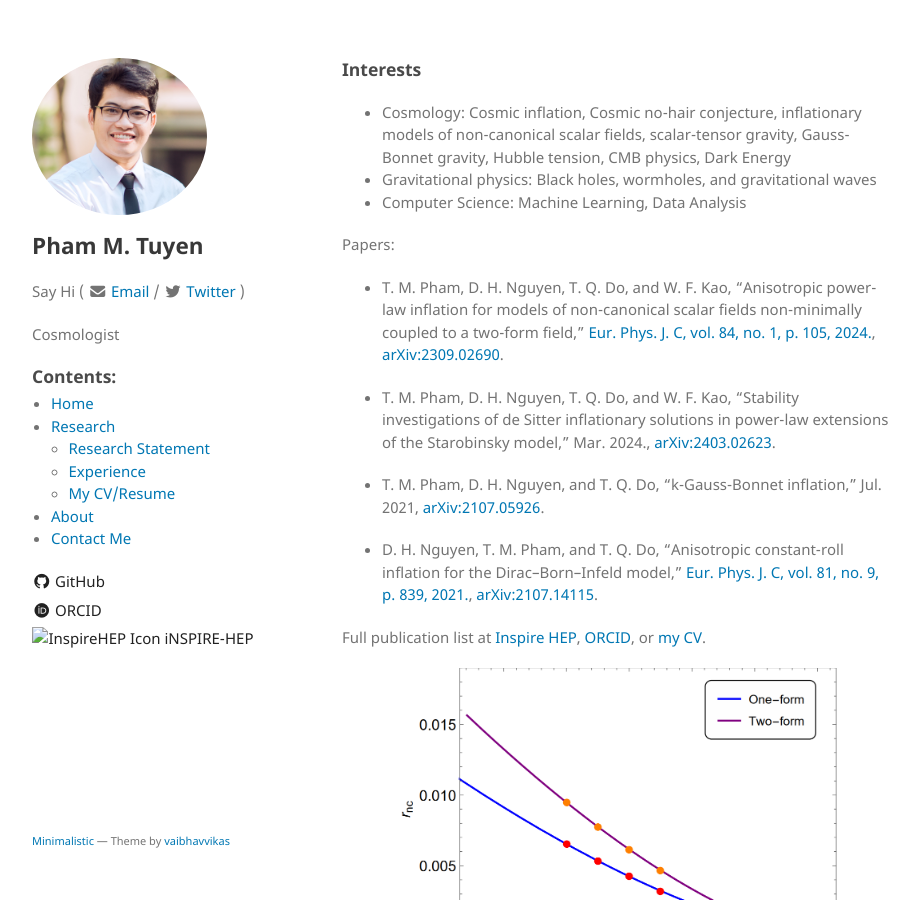
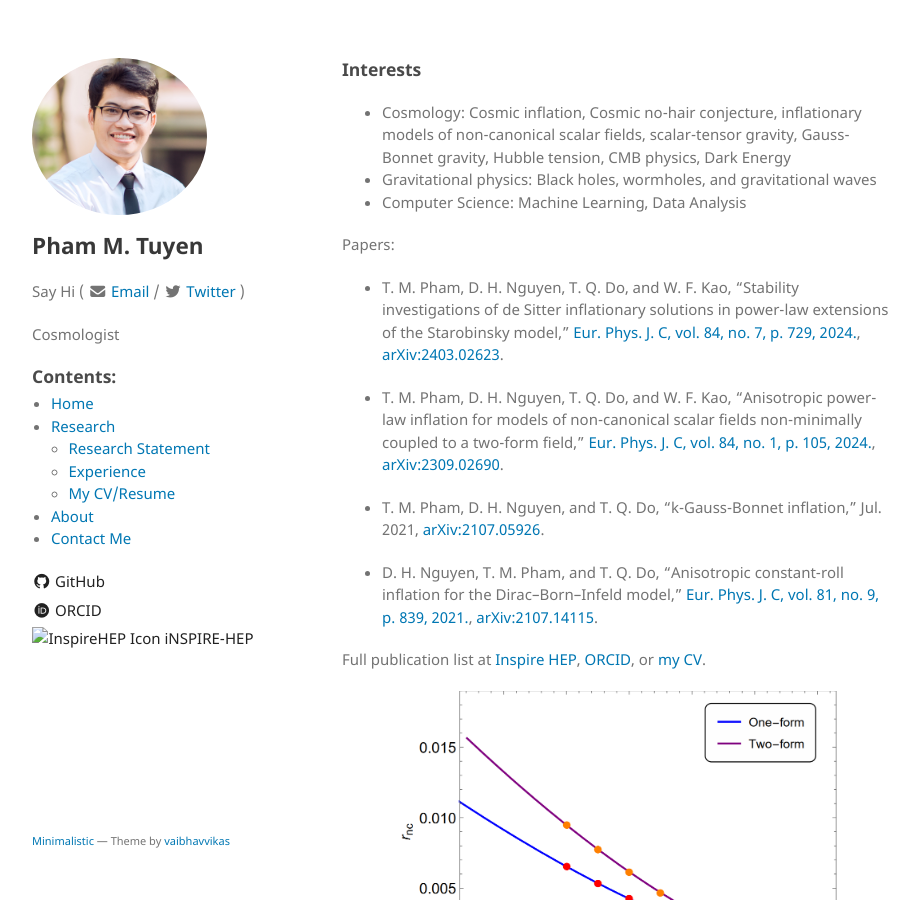
Before and after one commit to tuyenmpham/tuyenmpham.github.io, a Jekyll site: the page built from research.md, in a window 1280 px wide and 900 px high. Shown: the whole window, without its empty margins (178-1097 px from the left). Built offline with Jekyll 4.4.1, drawn with Linux system fonts in a browser that asks for light colours; nearby versions of some CDN libraries; our own code applies the rules of GitHub Pages for plain Markdown files.

Commit message:
Update research.md

```diff
--- a/research.md
+++ b/research.md
@@ -8,13 +8,12 @@ layout: default
 - Computer Science: Machine Learning, Data Analysis
 
 Papers: <br />
+- T. M. Pham, D. H. Nguyen, T. Q. Do, and W. F. Kao, “Stability investigations of de Sitter inflationary solutions in power-law extensions of the Starobinsky model,” [Eur. Phys. J. C, vol. 84, no. 7,
+p. 729, 2024.](https://doi.org/10.1140/epjc/s10052-024-13083-z), [arXiv:2403.02623](https://arxiv.org/abs/2403.02623). <br />
 
 - T. M. Pham, D. H. Nguyen, T. Q. Do, and W. F. Kao, “Anisotropic power-law inflation for models of
 non-canonical scalar fields non-minimally coupled to a two-form field,” [Eur. Phys. J. C, vol. 84, no. 1,
 p. 105, 2024.](https://doi.org/10.1140/epjc/s10052-024-12436-y), [arXiv:2309.02690](https://arxiv.org/abs/2309.02690). <br />
-
-- T. M. Pham, D. H. Nguyen, T. Q. Do, and W. F. Kao, “Stability investigations of de Sitter inflationary
-solutions in power-law extensions of the Starobinsky model,” Mar. 2024., [arXiv:2403.02623](https://arxiv.org/abs/2403.02623). <br />
 
 - T. M. Pham, D. H. Nguyen, and T. Q. Do, “k-Gauss-Bonnet inflation,” Jul. 2021, [arXiv:2107.05926](https://arxiv.org/abs/2107.05926). <br />
 
```
